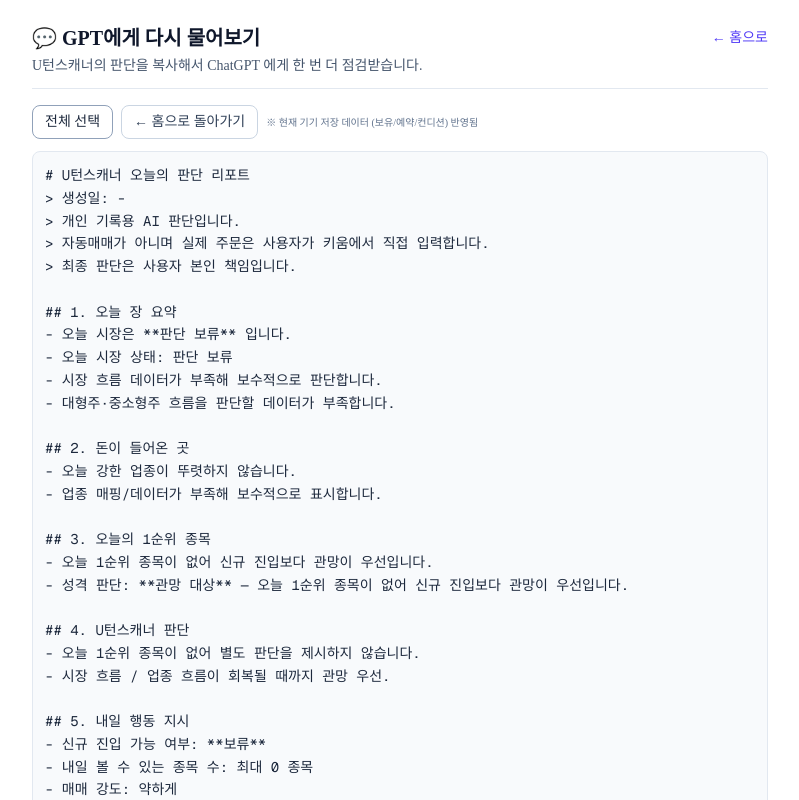
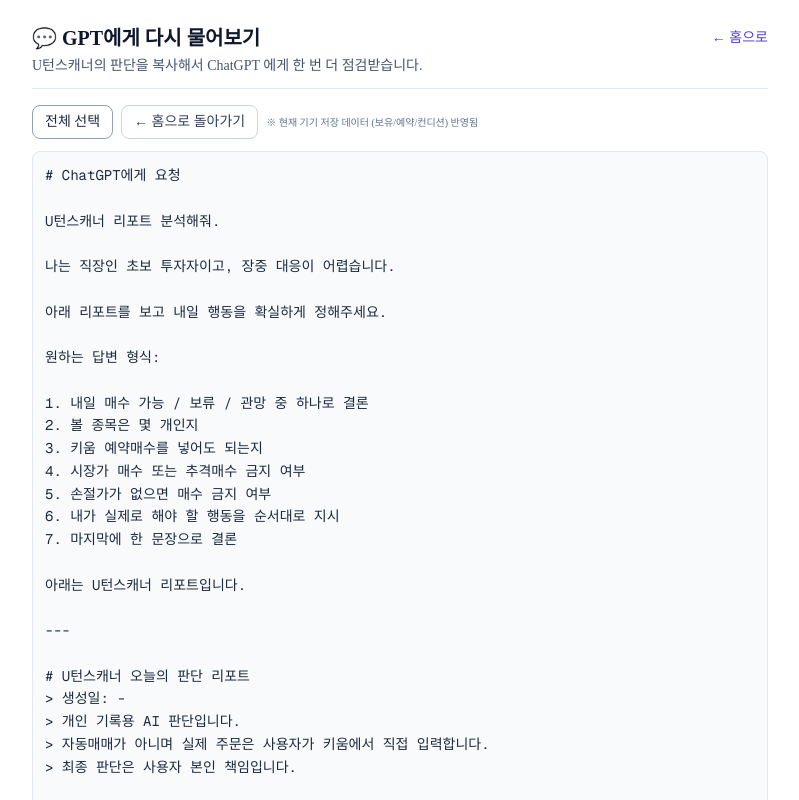
Before and after one commit to iambongdari-cyber/u-turn-scanner, a Next.js app: page /beginner/gpt-report in a window 1280 px wide. Shown: the top 800 px of the page, without its empty margins (240-1039 px from the left). Built offline with nearby package versions, Linux system fonts and the light colour scheme.

Commit message:
feat(v0.8-4.2): prepend ChatGPT recheck prompt

```diff
--- a/app/_lib/gpt_report.ts
+++ b/app/_lib/gpt_report.ts
@@ -698,13 +698,44 @@
 }
 
 // ───────────────────────────────────────────────────────────────
-// v0.8-4 통합 빌더 — 판단 리포트 + 부록(기존 상세)
+// v0.8-4.2 ChatGPT 재점검용 고정 지시문 (리포트 최상단)
+//   사용자가 리포트 전체를 ChatGPT 에 붙여넣기만 하면 바로 분석 요청이 되도록
+//   답변 형식 7 항목을 미리 지시한다.
+// ───────────────────────────────────────────────────────────────
+export const CHATGPT_RECHECK_PROMPT = `# ChatGPT에게 요청
+
+U턴스캐너 리포트 분석해줘.
+
+나는 직장인 초보 투자자이고, 장중 대응이 어렵습니다.
+
+아래 리포트를 보고 내일 행동을 확실하게 정해주세요.
+
+원하는 답변 형식:
+
+1. 내일 매수 가능 / 보류 / 관망 중 하나로 결론
+2. 볼 종목은 몇 개인지
+3. 키움 예약매수를 넣어도 되는지
+4. 시장가 매수 또는 추격매수 금지 여부
+5. 손절가가 없으면 매수 금지 여부
+6. 내가 실제로 해야 할 행동을 순서대로 지시
+7. 마지막에 한 문장으로 결론
+
+아래는 U턴스캐너 리포트입니다.`;
+
+// ───────────────────────────────────────────────────────────────
+// v0.8-4 통합 빌더 — ChatGPT 요청 + 판단 리포트 + 부록(기존 상세)
+// v0.8-4.2: 최상단에 CHATGPT_RECHECK_PROMPT 추가
 // ───────────────────────────────────────────────────────────────
 export function buildCombinedReport(
   judgment: JudgmentReportInput,
   detailed: GptReportInput,
 ): string {
   const parts: string[] = [];
+  // v0.8-4.2 최상단 고정 지시문
+  parts.push(CHATGPT_RECHECK_PROMPT);
+  parts.push('');
+  parts.push('---');
+  parts.push('');
   parts.push(buildJudgmentReport(judgment));
   parts.push('');
   parts.push('---');
```
Also changed, not shown: 1 other file (tests, documents, lock files or other folders).
